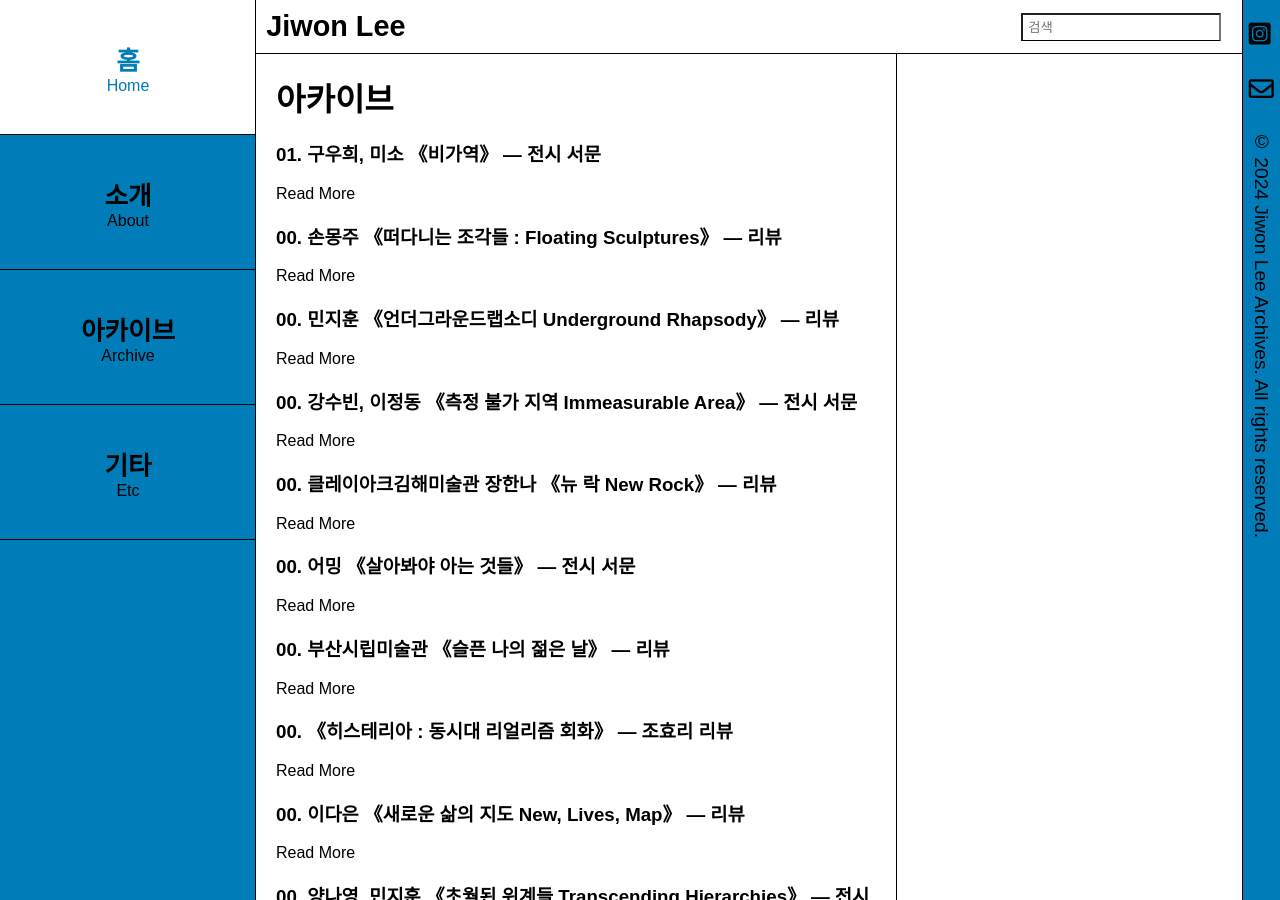
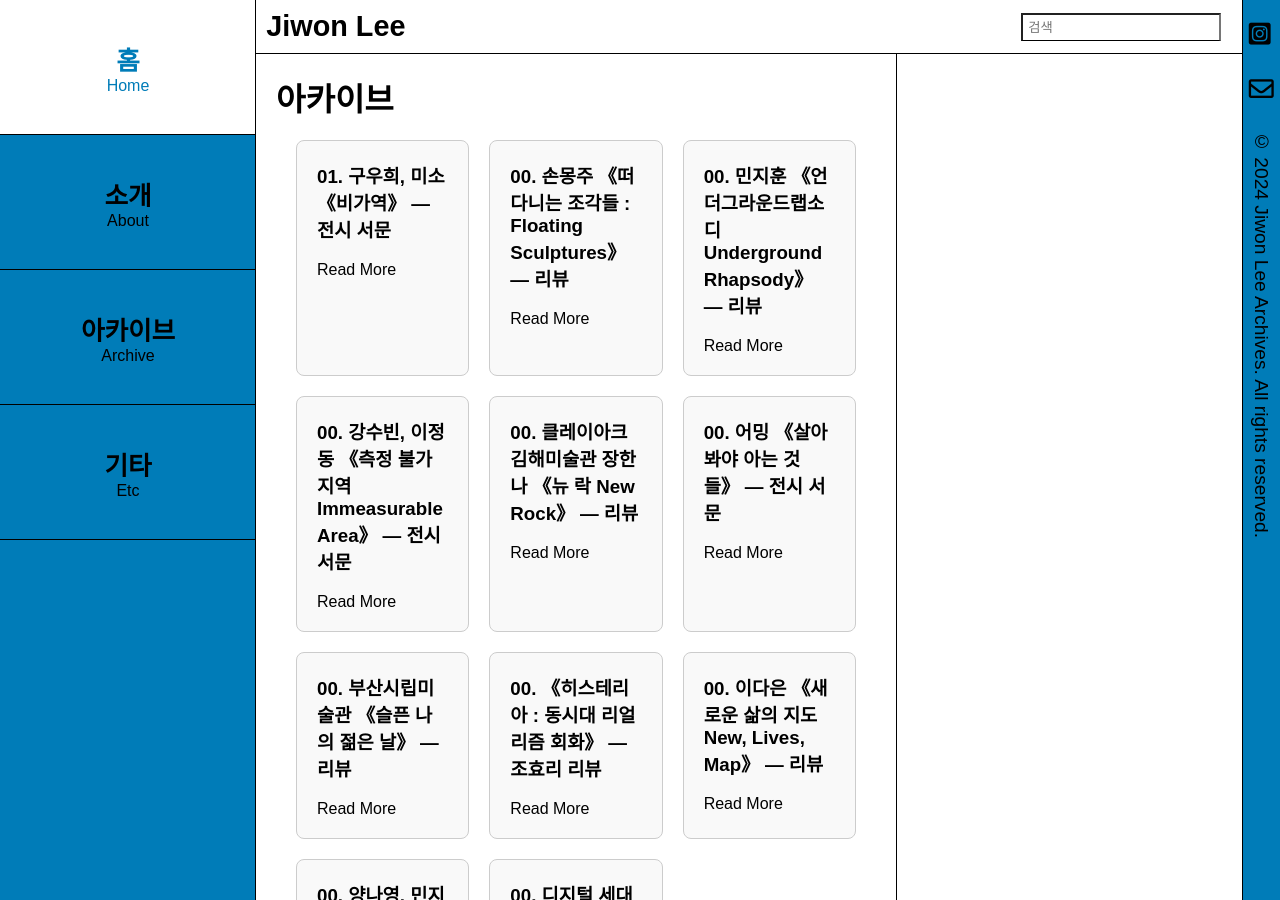
Before and after one commit to LfayeJ/archives, a Jekyll site: the page built from archive.html, in a window 1280 px wide and 900 px high. Built offline with Jekyll 4.4.1, drawn with Linux system fonts in a browser that asks for light colours; some web fonts are replaced.

Commit message:
Update styles.css

```diff
--- a/assets/css/styles.css
+++ b/assets/css/styles.css
@@ -201,6 +201,24 @@ h1, h2 {
   padding: 0px;
 }
 
+.archive-grid-container {
+    display: grid;
+    grid-template-columns: repeat(3, 1fr);
+    gap: 20px;
+    padding: 20px;
+}
+
+.archive-grid-item {
+    border: 1px solid #ccc;
+    padding: 20px;
+    border-radius: 8px;
+    background-color: #f9f9f9;
+}
+
+.archive-grid-item h3 {
+    margin-top: 0;
+}
+
 header {
   padding: 0.8vw;
   width: calc(100% - 23vw); /* Adjusted width to exclude side-menu and footer */
@@ -350,6 +368,10 @@ footer {
     border-top: none;
   }
 
+  .archive-grid-container {
+        grid-template-columns: 1fr;
+    }
+
  header {
     margin-left: 0;
     width: 95vw;
```
